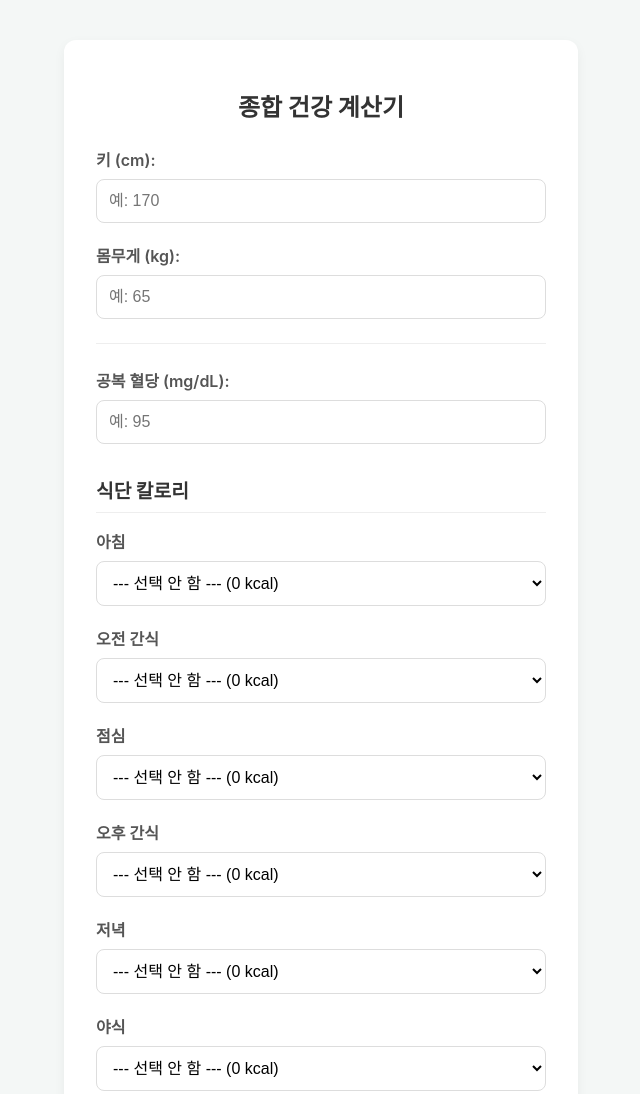
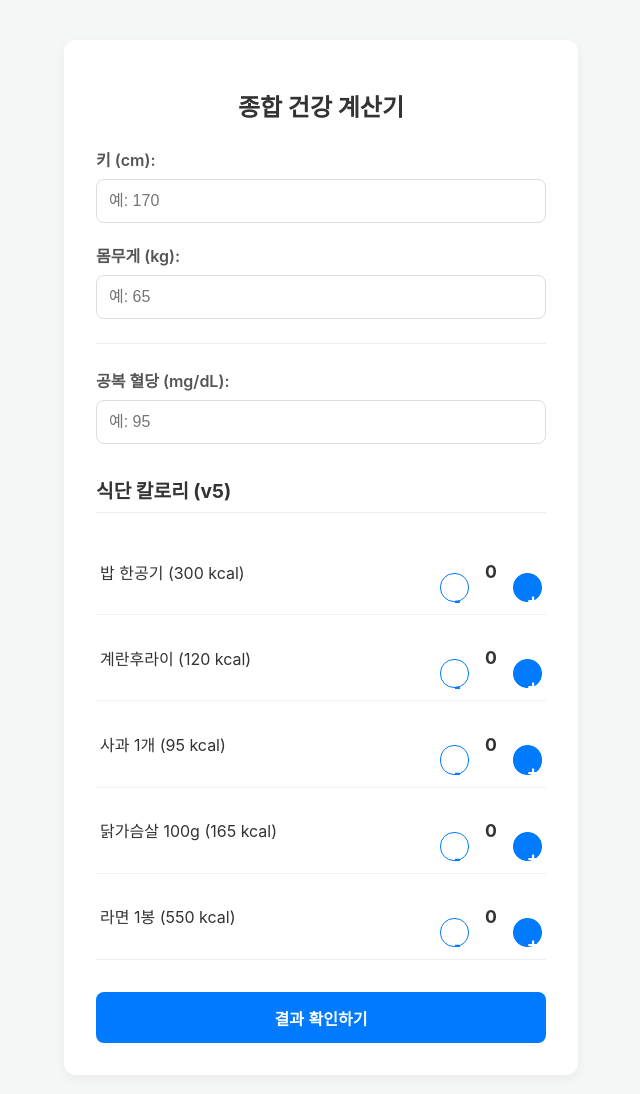
Before and after one commit to kangjungwoon/prmt-health-project, a plain HTML site: page index.html in a window 1280 px wide. Shown: the top 1094 px of the page, without its empty margins (319-959 px from the left). Drawn offline with Linux system fonts and the light colour scheme.

Commit message:
v5 업그레이드: 선생님 아이디어! '카운터' 방식 식단 기능 구현!
v5 업그레이드: 선생님 아이디어! '카운터' 방식 식단 기능 구현!

```diff
--- a/index.html
+++ b/index.html
@@ -3,7 +3,7 @@
 <head>
     <meta charset="UTF-8">
     <meta name="viewport" content="width=device-width, initial-scale=1.0">
-    <title>종합 건강 계산기 v4</title>
+    <title>종합 건강 계산기 v5</title>
 
     <style>
         body {
@@ -13,7 +13,7 @@
             justify-content: center;
             align-items: center;
             min-height: 100vh;
-            padding: 2rem 0; /* 위아래 여백을 더 줍니다 */
+            padding: 2rem 0;
         }
 
         .calculator-card {
@@ -22,7 +22,7 @@
             border-radius: 12px;
             box-shadow: 0 4px 12px rgba(0, 0, 0, 0.05);
             width: 90%;
-            max-width: 450px; /* 카드를 살짝 넓힘 */
+            max-width: 450px;
         }
 
         h1 {
@@ -33,7 +33,7 @@
         }
 
         .input-group {
-            margin-bottom: 1.25rem; /* 간격 살짝 조정 */
+            margin-bottom: 1.25rem;
         }
 
         .input-group label {
@@ -43,18 +43,81 @@
             font-weight: 600;
         }
 
-        /* 입력 칸과 '선택 메뉴(select)'의 스타일을 통일합니다 */
-        .input-group input,
-        .input-group select {
+        .input-group input {
             width: 100%;
             padding: 0.75rem;
             border: 1px solid #ddd;
             border-radius: 8px;
             box-sizing: border-box;
-            background-color: white; /* select 태그 배경색 */
-            font-size: 1rem; /* 글꼴 크기 통일 */
+            font-size: 1rem;
         }
 
+        /* --- 🎨 v5에서 새로 추가된 스타일 --- */
+
+        /* '식단 칼로리' 제목 스타일 */
+        h2 {
+            font-size: 1.2rem;
+            color: #333;
+            border-bottom: 1px solid #eee;
+            padding-bottom: 0.5rem;
+            margin-top: 2rem;
+            margin-bottom: 1rem;
+        }
+
+        /* '밥 한공기'... '라면' 등 각 음식 항목 스타일 */
+        .food-item {
+            display: flex;
+            justify-content: space-between; /* 양쪽 끝으로 붙이기 */
+            align-items: center; /* 세로 중앙 정렬 */
+            padding: 0.75rem 0.25rem;
+            border-bottom: 1px solid #f0f0f0; /* 연한 구분선 */
+        }
+
+        /* 음식 이름 스타일 (예: 밥 한공기) */
+        .food-name {
+            font-size: 1rem;
+            color: #333;
+        }
+
+        /* [+], [-], [0] 카운터 묶음 스타일 */
+        .food-counter {
+            display: flex;
+            align-items: center;
+        }
+
+        /* [+], [-] 버튼 공통 스타일 */
+        .counter-btn {
+            width: 28px;
+            height: 28px;
+            border: 1px solid #007aff;
+            background-color: #ffffff;
+            color: #007aff;
+            border-radius: 14px; /* 동그랗게 */
+            font-size: 1.2rem;
+            font-weight: 600;
+            cursor: pointer;
+            line-height: 26px; /* 글자 세로 정렬 */
+        }
+
+        /* [+] 버튼은 색 채우기 */
+        .btn-plus {
+            background-color: #007aff;
+            color: white;
+        }
+
+        /* 숫자 [0] 스타일 */
+        .count-display {
+            font-size: 1.1rem;
+            font-weight: 700;
+            color: #333;
+            margin: 0 0.75rem; /* 버튼과의 좌우 여백 */
+            min-width: 20px; /* 최소 너비 */
+            text-align: center;
+        }
+
+        /* --- 🎨 여기까지 v5 스타일 --- */
+
+        /* 메인 '결과 확인' 버튼 */
         button {
             width: 100%;
             padding: 0.85rem;
@@ -66,14 +129,14 @@
             font-weight: 700;
             cursor: pointer;
             transition: background-color 0.2s;
-            margin-top: 1rem; /* 버튼 위에도 살짝 여백 */
+            margin-top: 2rem; /* 카운터와 여백 */
         }
 
         button:hover {
             background-color: #005bb5;
         }
 
-        /* 각 결과(BMI, 혈당, 칼로리)를 감싸는 공통 박스 스타일 */
+        /* 결과 박스 공통 스타일 (v4와 동일) */
         .result-box {
             margin-top: 1.5rem;
             padding: 1rem;
@@ -82,40 +145,24 @@
             border-radius: 8px;
             text-align: center;
             color: #333;
-            display: none; /* 처음에는 숨김 */
+            display: none;
         }
 
-        /* BMI, 혈당, 칼로리 값 스타일 */
         .bmi-value, .sugar-value, .calorie-value {
             font-size: 1.1rem;
             font-weight: 600;
             display: block;
             margin-bottom: 0.5rem;
         }
-
-        /* '조언' 부분 스타일 */
         .bmi-status, .sugar-status, .calorie-status {
             font-size: 1.2rem;
             font-weight: 700;
             display: block;
         }
-
-        /* '조언' 색상 클래스 */
         .status-underweight { color: #007aff; }
         .status-normal, .status-good { color: #34c759; }
         .status-overweight, .status-warning { color: #ff9500; }
         .status-obese, .status-danger { color: #ff3b30; }
-
-        /* --- 🎨 v4에서 새로 추가된 스타일 --- */
-        /* '식단 칼로리' 제목 스타일 */
-        h2 {
-            font-size: 1.2rem;
-            color: #333;
-            border-bottom: 1px solid #eee;
-            padding-bottom: 0.5rem;
-            margin-top: 2rem;
-            margin-bottom: 1rem;
-        }
 
     </style>
 </head>
@@ -140,96 +187,116 @@
             <input type="number" id="blood-sugar" placeholder="예: 95">
         </div>
 
-        <h2>식단 칼로리</h2>
-        <div class="input-group">
-            <label for="breakfast">아침</label>
-            <select id="breakfast">
-                <option value="0">--- 선택 안 함 --- (0 kcal)</option>
-                <option value="300">밥 한공기 (300 kcal)</option>
-                <option value="120">계란후라이 (120 kcal)</option>
-                <option value="95">사과 1개 (95 kcal)</option>
-                <option value="165">닭가슴살 100g (165 kcal)</option>
-                <option value="550">라면 1봉 (550 kcal)</option>
-            </select>
+        <h2>식단 칼로리 (v5)</h2>
+
+        <div class="food-item">
+            <span class="food-name">밥 한공기 (300 kcal)</span>
+            <div class="food-counter">
+                <button class="counter-btn" onclick="decreaseCount('rice')">-</button>
+                <span id="count-rice" class="count-display">0</span>
+                <button class="counter-btn btn-plus" onclick="increaseCount('rice')">+</button>
+            </div>
         </div>
-        <div class="input-group">
-            <label for="morning-snack">오전 간식</label>
-            <select id="morning-snack">
-                <option value="0">--- 선택 안 함 --- (0 kcal)</option>
-                <option value="300">밥 한공기 (300 kcal)</option>
-                <option value="120">계란후라이 (120 kcal)</option>
-                <option value="95">사과 1개 (95 kcal)</option>
-                <option value="165">닭가슴살 100g (165 kcal)</option>
-                <option value="550">라면 1봉 (550 kcal)</option>
-            </select>
+
+        <div class="food-item">
+            <span class="food-name">계란후라이 (120 kcal)</span>
+            <div class="food-counter">
+                <button class="counter-btn" onclick="decreaseCount('egg')">-</button>
+                <span id="count-egg" class="count-display">0</span>
+                <button class="counter-btn btn-plus" onclick="increaseCount('egg')">+</button>
+            </div>
         </div>
-        <div class="input-group">
-            <label for="lunch">점심</label>
-            <select id="lunch">
-                <option value="0">--- 선택 안 함 --- (0 kcal)</option>
-                <option value="300">밥 한공기 (300 kcal)</option>
-                <option value="120">계란후라이 (120 kcal)</option>
-                <option value="95">사과 1개 (95 kcal)</option>
-                <option value="165">닭가슴살 100g (165 kcal)</option>
-                <option value="550">라면 1봉 (550 kcal)</option>
-            </select>
+
+        <div class="food-item">
+            <span class="food-name">사과 1개 (95 kcal)</span>
+            <div class="food-counter">
+                <button class="counter-btn" onclick="decreaseCount('apple')">-</button>
+                <span id="count-apple" class="count-display">0</span>
+                <button class="counter-btn btn-plus" onclick="increaseCount('apple')">+</button>
+            </div>
         </div>
-        <div class="input-group">
-            <label for="afternoon-snack">오후 간식</label>
-            <select id="afternoon-snack">
-                <option value="0">--- 선택 안 함 --- (0 kcal)</option>
-                <option value="300">밥 한공기 (300 kcal)</option>
-                <option value="120">계란후라이 (120 kcal)</option>
-                <option value="95">사과 1개 (95 kcal)</option>
-                <option value="165">닭가슴살 100g (165 kcal)</option>
-                <option value="550">라면 1봉 (550 kcal)</option>
-            </select>
+
+        <div class="food-item">
+            <span class="food-name">닭가슴살 100g (165 kcal)</span>
+            <div class="food-counter">
+                <button class="counter-btn" onclick="decreaseCount('chicken')">-</button>
+                <span id="count-chicken" class="count-display">0</span>
+                <button class="counter-btn btn-plus" onclick="increaseCount('chicken')">+</button>
+            </div>
         </div>
-        <div class="input-group">
-            <label for="dinner">저녁</label>
-            <select id="dinner">
-                <option value="0">--- 선택 안 함 --- (0 kcal)</option>
-                <option value="300">밥 한공기 (300 kcal)</option>
-                <option value="120">계란후라이 (120 kcal)</option>
-                <option value="95">사과 1개 (95 kcal)</option>
-                <option value="165">닭가슴살 100g (165 kcal)</option>
-                <option value="550">라면 1봉 (550 kcal)</option>
-            </select>
-        </div>
-        <div class="input-group">
-            <label for="night-snack">야식</label>
-            <select id="night-snack">
-                <option value="0">--- 선택 안 함 --- (0 kcal)</option>
-                <option value="300">밥 한공기 (300 kcal)</option>
-                <option value="120">계란후라이 (120 kcal)</option>
-                <option value="95">사과 1개 (95 kcal)</option>
-                <option value="165">닭가슴살 100g (165 kcal)</option>
-                <option value="550">라면 1봉 (550 kcal)</option>
-            </select>
+
+        <div class="food-item">
+            <span class="food-name">라면 1봉 (550 kcal)</span>
+            <div class="food-counter">
+                <button class="counter-btn" onclick="decreaseCount('ramen')">-</button>
+                <span id="count-ramen" class="count-display">0</span>
+                <button class="counter-btn btn-plus" onclick="increaseCount('ramen')">+</button>
+            </div>
         </div>
         <button onclick="checkHealth()">결과 확인하기</button>
 
         <div id="bmi-result-area" class="result-box"></div>
         <div id="sugar-result-area" class="result-box"></div>
-
         <div id="calorie-result-area" class="result-box"></div>
-        </div>
+    </div>
 
     <script>
+
+        // --- 🧠 v5 '미니 냉장고' 데이터베이스 ---
+        // '음식 ID'와 '칼로리'를 짝지어 놓습니다.
+        // (이곳의 음식 ID는 HTML의 ID와 일치해야 합니다!)
+        const foodDatabase = {
+            'rice': 300,
+            'egg': 120,
+            'apple': 95,
+            'chicken': 165,
+            'ramen': 550
+        };
+        // --- 🧠 여기까지 ---
+
+
+        // --- 🆕 v5 카운터 기능 함수 (새로 추가!) ---
+
+        // '+' 버튼을 눌렀을 때
+        function increaseCount(foodId) {
+            // 1. 'count-rice' 같은 ID를 가진 숫자 표시 공간(span)을 찾습니다.
+            let countElement = document.getElementById('count-' + foodId);
+            // 2. 현재 숫자(글자)를 가져와서 진짜 숫자(Integer)로 바꿉니다.
+            let currentCount = parseInt(countElement.innerText);
+            // 3. 숫자를 1 더합니다.
+            currentCount++;
+            // 4. 바뀐 숫자를 다시 숫자 표시 공간에 써줍니다.
+            countElement.innerText = currentCount;
+        }
+
+        // '-' 버튼을 눌렀을 때
+        function decreaseCount(foodId) {
+            // 1. 숫자 표시 공간(span)을 찾습니다.
+            let countElement = document.getElementById('count-' + foodId);
+            // 2. 현재 숫자를 가져옵니다.
+            let currentCount = parseInt(countElement.innerText);
+            // 3. (중요!) 숫자가 0보다 클 때만 1을 뺍니다. (음수 방지)
+            if (currentCount > 0) {
+                currentCount--;
+                // 4. 바뀐 숫자를 다시 써줍니다.
+                countElement.innerText = currentCount;
+            }
+        }
+        // --- 🆕 v5 함수 여기까지 ---
+
+
+        // --- 메인 계산 함수 (v5로 업그레이드!) ---
         function checkHealth() {
-            // 1. 모든 재료(값) 가져오기
+            // (BMI, 혈당 재료 가져오기는 v4와 동일)
             let heightCm = document.getElementById('height').value;
             let weightKg = document.getElementById('weight').value;
             let bloodSugar = document.getElementById('blood-sugar').value;
 
-            // 결과 공간(div) 미리 찾아놓기
             let bmiDiv = document.getElementById('bmi-result-area');
             let sugarDiv = document.getElementById('sugar-result-area');
-            // --- 🆕 칼로리 결과 공간 추가 ---
             let calorieDiv = document.getElementById('calorie-result-area');
 
-
-            // --- 🧠 BMI 계산 부분 (v3와 동일) ---
+            // --- 🧠 BMI 계산 (v4와 동일) ---
             if (heightCm > 0 && weightKg > 0) {
                 let heightM = heightCm / 100;
                 let bmi = (weightKg / (heightM * heightM)).toFixed(2);
@@ -238,61 +305,55 @@
                 else if (bmi >= 18.5 && bmi <= 22.9) { statusMessage = "정상 체중입니다! 👍"; statusClass = "status-normal"; }
                 else if (bmi >= 23 && bmi <= 24.9) { statusMessage = "과체중입니다. 😟"; statusClass = "status-overweight"; }
                 else { statusMessage = "비만입니다. 🚨"; statusClass = "status-obese"; }
-
                 bmiDiv.innerHTML = "<span class='bmi-value'>당신의 BMI는 <strong>" + bmi + "</strong> 입니다.</span><span class='bmi-status " + statusClass + "'>" + statusMessage + "</span>";
                 bmiDiv.style.display = "block";
             } else {
                 bmiDiv.style.display = "none";
             }
 
-            // --- 🧠 혈당 계산 부분 (v3와 동일) ---
+            // --- 🧠 혈당 계산 (v4와 동일) ---
             if (bloodSugar > 0) {
                 let sugarMessage = "", sugarClass = "";
                 if (bloodSugar < 100) { sugarMessage = "공복 혈당이 '정상'입니다. 👍"; sugarClass = "status-good"; }
                 else if (bloodSugar >= 100 && bloodSugar <= 119) { sugarMessage = "공복 혈당 '경계'입니다. ⚠️"; sugarClass = "status-warning"; }
                 else { sugarMessage = "공복 혈당 '위험'입니다! 🚨"; sugarClass = "status-danger"; }
-
                 sugarDiv.innerHTML = "<span class='sugar-value'>공복 혈당: <strong>" + bloodSugar + "</strong> mg/dL</span><span class='sugar-status " + sugarClass + "'>" + sugarMessage + "</span>";
                 sugarDiv.style.display = "block";
             } else {
                 sugarDiv.style.display = "none";
             }
 
-            // --- 🧠 v4에서 새로 추가된 '칼로리 합산' 부분 ---
+            // --- 🧠 v5 칼로리 계산 (선생님 아이디어 반영!) ---
 
-            // 1. 6개 식단 메뉴에서 선택한 '칼로리 값(value)'을 가져옵니다.
-            //    'parseInt'는 글자("300")를 진짜 숫자(300)로 바꿔줍니다.
-            let cal_breakfast = parseInt(document.getElementById('breakfast').value);
-            let cal_morningsnack = parseInt(document.getElementById('morning-snack').value);
-            let cal_lunch = parseInt(document.getElementById('lunch').value);
-            let cal_afternoonsnack = parseInt(document.getElementById('afternoon-snack').value);
-            let cal_dinner = parseInt(document.getElementById('dinner').value);
-            let cal_nightsnack = parseInt(document.getElementById('night-snack').value);
+            // 1. 합계 통(totalCalories)을 0으로 준비합니다.
+            let totalCalories = 0;
 
-            // 2. 6개 칼로리를 모두 더합니다.
-            let totalCalories = cal_breakfast + cal_morningsnack + cal_lunch + cal_afternoonsnack + cal_dinner + cal_nightsnack;
+            // 2. 각 음식의 '카운트 숫자'를 가져옵니다.
+            let count_rice = parseInt(document.getElementById('count-rice').innerText);
+            let count_egg = parseInt(document.getElementById('count-egg').innerText);
+            let count_apple = parseInt(document.getElementById('count-apple').innerText);
+            let count_chicken = parseInt(document.getElementById('count-chicken').innerText);
+            let count_ramen = parseInt(document.getElementById('count-ramen').innerText);
 
-            // 3. 합산 결과 표시하기 (0칼로리 초과일 때만)
+            // 3. (개수 * '미니 냉장고'의 칼로리)를 계산해서 합계 통에 더합니다.
+            totalCalories += (count_rice * foodDatabase.rice); // (예: 2 * 300)
+            totalCalories += (count_egg * foodDatabase.egg); // (예: 1 * 120)
+            totalCalories += (count_apple * foodDatabase.apple); // (예: 0 * 95)
+            totalCalories += (count_chicken * foodDatabase.chicken);
+            totalCalories += (count_ramen * foodDatabase.ramen);
+
+            // 4. 합산 결과 표시하기 (v4와 동일)
             if (totalCalories > 0) {
                 calorieDiv.innerHTML = "<span class='calorie-value'>섭취한 총 칼로리는 <strong>" + totalCalories + "</strong> kcal 입니다.</span>";
-
-                // (간단한 조언 추가!)
-                if (totalCalories < 1500) {
-                    calorieDiv.innerHTML += "<span class='calorie-status status-good'>적절한 섭취입니다. 👍</span>";
-                } else if (totalCalories >= 1500 && totalCalories < 2500) {
-                    calorieDiv.innerHTML += "<span class='calorie-status status-warning'>조금 많아요! 😟</span>";
-                } else {
-                    calorieDiv.innerHTML += "<span class='calorie-status status-danger'>과다 섭취입니다! 🚨</span>";
-                }
-
-                calorieDiv.style.display = "block"; // 결과 공간 보이기
+                if (totalCalories < 1500) { calorieDiv.innerHTML += "<span class='calorie-status status-good'>적절한 섭취입니다. 👍</span>"; }
+                else if (totalCalories >= 1500 && totalCalories < 2500) { calorieDiv.innerHTML += "<span class='calorie-status status-warning'>조금 많아요! 😟</span>"; }
+                else { calorieDiv.innerHTML += "<span class='calorie-status status-danger'>과다 섭취입니다! 🚨</span>"; }
+                calorieDiv.style.display = "block";
             } else {
-                calorieDiv.style.display = "none"; // 0칼로리면 숨기기
+                calorieDiv.style.display = "none";
             }
 
-            // --- 🧠 여기까지 칼로리 합산 끝 ---
-
-            // (만약 모든 입력 칸이 비어있다면)
+            // (입력값 확인 v4와 동일)
             if (!(heightCm > 0 && weightKg > 0) && !(bloodSugar > 0) && !(totalCalories > 0)) {
                 alert("확인할 값을 하나 이상 입력해주세요!");
             }
```
